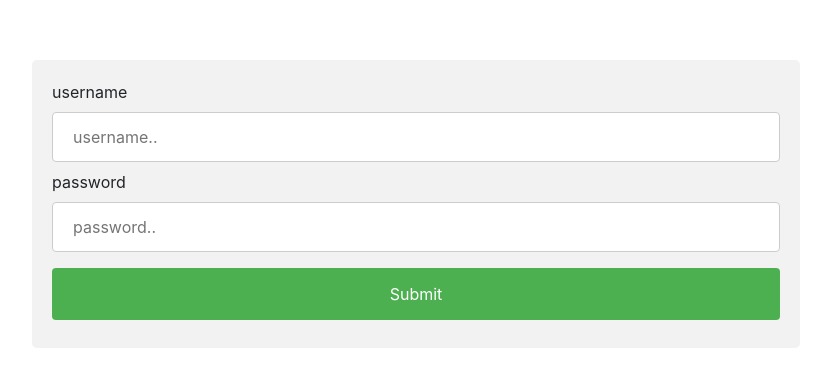
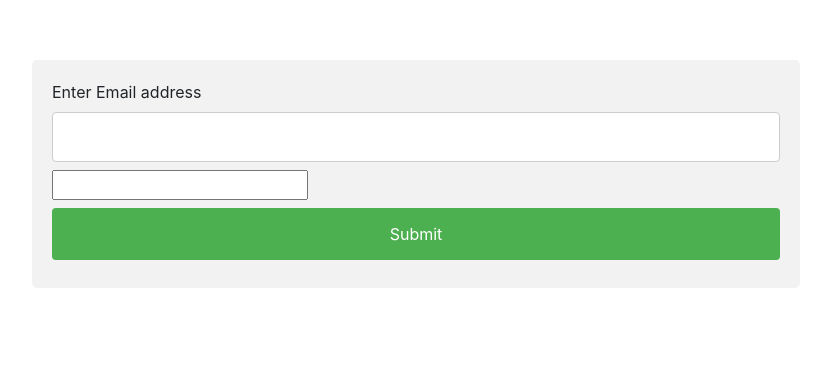
Before and after one commit to enebret/new_ftx, a React (Create React App) app: page /form in a window 1280 px wide. Shown: the part 196-582 px from the top of the page, without its empty margins (224-1055 px from the left). Built offline with nearby package versions, Linux system fonts and the light colour scheme; the HTML template or start-up script is replaced by a standard one.

Commit message:
login form logic

```diff
--- a/src/components/login.js
+++ b/src/components/login.js
@@ -1,15 +1,36 @@
-import * as React from 'react';
+import React, {useState} from 'react';
 import './loginStyles.css';
+import axios from 'axios';
+
 
 function Form () {
+    const [Email, setUserEmail] = useState('');
+    const [Password, setPassword] = useState('');
+
+
+    const handleSubmit = (e) => {
+        e.preventDefault();
+        const user = {
+            email: Email,
+            password: Password
+          };
+          //console logging here is browser console
+          axios.post('http://localhost:8082/login', user)
+            .then(response => console.log(response.data))
+
+            .catch(err => {
+              console.error(err);
+          });
+      }
+
+
     return (
         <div class='pd'>
             <div class = 'fr'>
-            <form>
-              <label for="fname">username</label>
-              <input type="text" placeholder="username.."></input>
-              <label for="fname">password</label>
-              <input type="text" placeholder="password.."></input>
+            <form onSubmit={handleSubmit}>
+              <label for="fname">Enter Email address</label>
+              <input type="text" name ='email' value ={Email} onChange={e => setUserEmail(e.target.value)} />
+              <input type="password" name ='password' value ={Password} onChange={e => setPassword(e.target.value)} />
               <input type="submit" value="Submit"></input>
               </form>
             </div>
```
Also changed, not shown: .txt.
